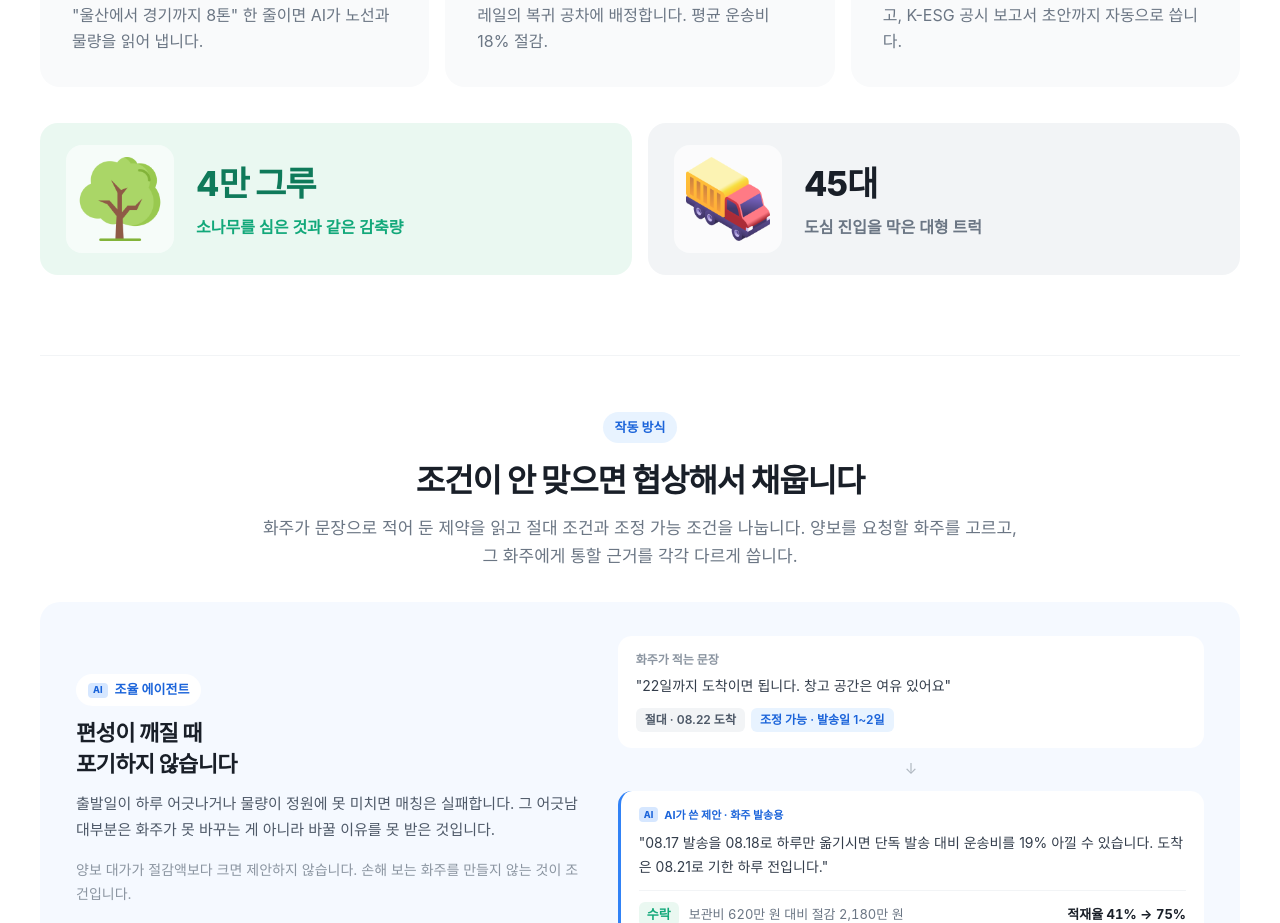
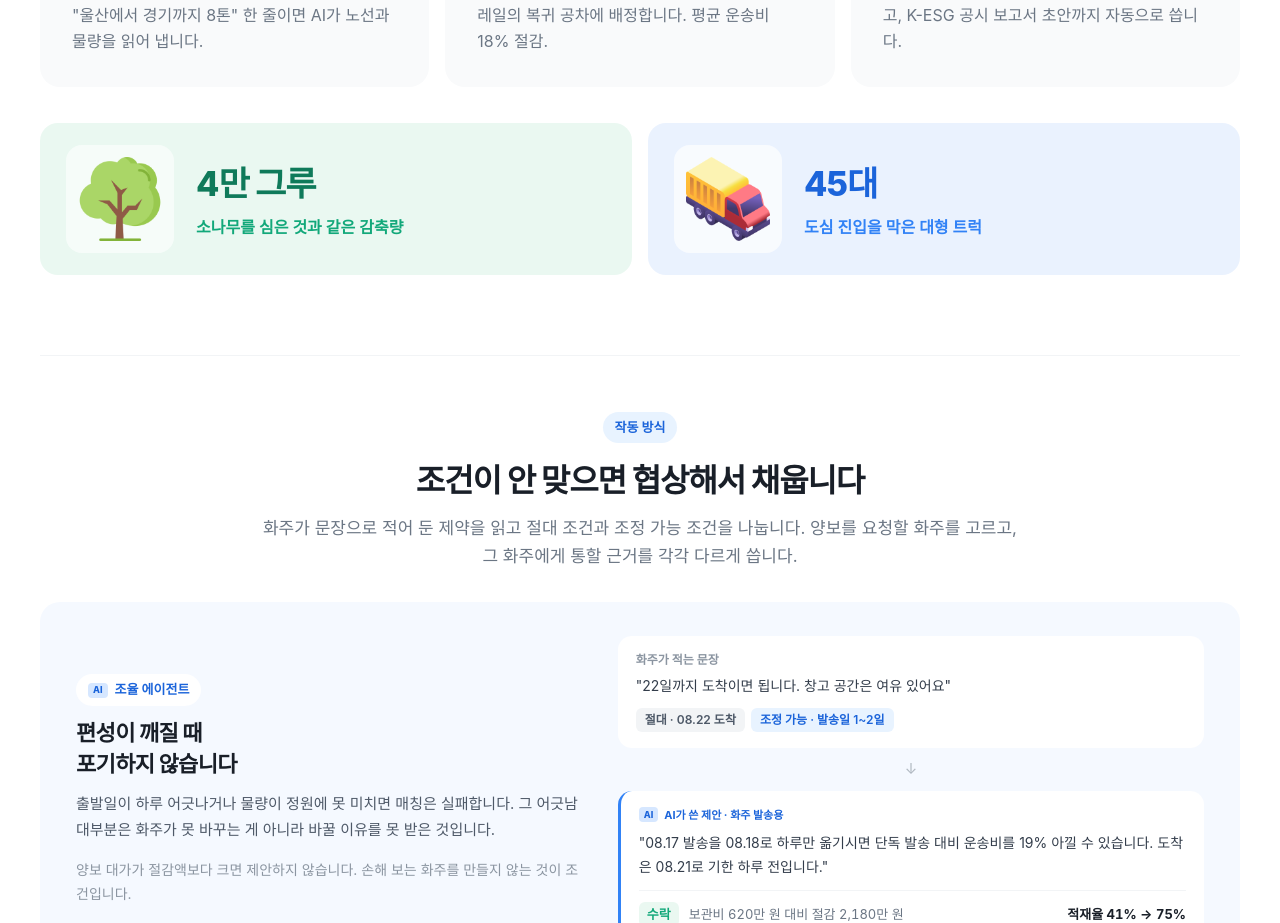
Before and after one commit to Y2IN/move_ai_challenge, a Next.js app in the folder FE/: page / in a window 1280 px wide. Shown: the part 1329-2252 px from the top of the page. Built offline with nearby package versions, Linux system fonts and the light colour scheme; a web font is replaced by a local one.

Commit message:
docs: readme 문서 업데이트 및 랜딩 페이지 스타일 일부 수정

```diff
--- a/FE/src/screens/LandingScreen.tsx
+++ b/FE/src/screens/LandingScreen.tsx
@@ -209,7 +209,7 @@ export function LandingScreen({ onLogin, onStart }: LandingScreenProps) {
               </div>
             </div>
 
-            <div className="flex flex-1 items-center gap-[22px] rounded-[18px] bg-[#F2F4F6] px-[26px] py-[22px]">
+            <div className="flex flex-1 items-center gap-[22px] rounded-[18px] bg-[#EAF2FE] px-[26px] py-[22px]">
               <img
                 src="/truck.png"
                 alt=""
@@ -218,8 +218,8 @@ export function LandingScreen({ onLogin, onStart }: LandingScreenProps) {
                 className="flex-none rounded-2xl bg-white/70 p-3"
               />
               <div className="flex flex-col gap-1.5">
-                <span className="text-[34px] font-extrabold tracking-[-0.03em] text-[#191F28]">45대</span>
-                <span className="text-base font-semibold text-[#6B7684]">도심 진입을 막은 대형 트럭</span>
+                <span className="text-[34px] font-extrabold tracking-[-0.03em] text-[#1B64DA]">45대</span>
+                <span className="text-base font-semibold text-[#3182F6]">도심 진입을 막은 대형 트럭</span>
               </div>
             </div>
           </div>
```
Also changed, not shown: 1 other file (tests, documents, lock files or other folders).
